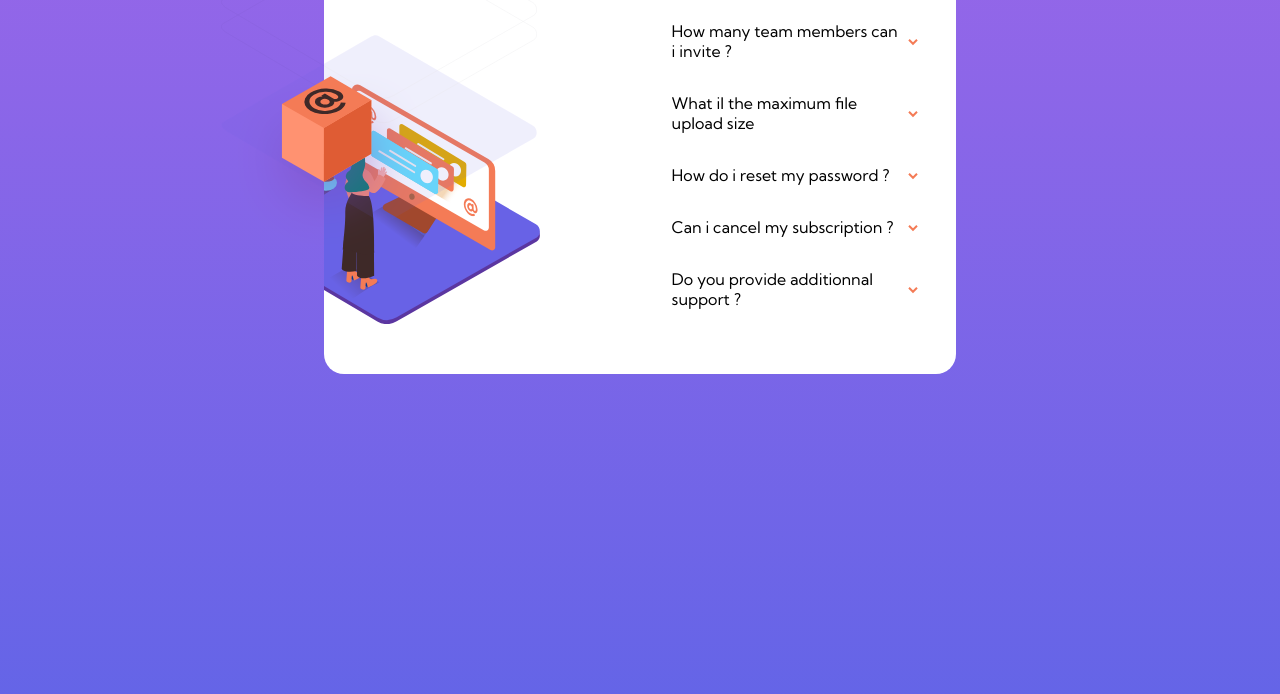
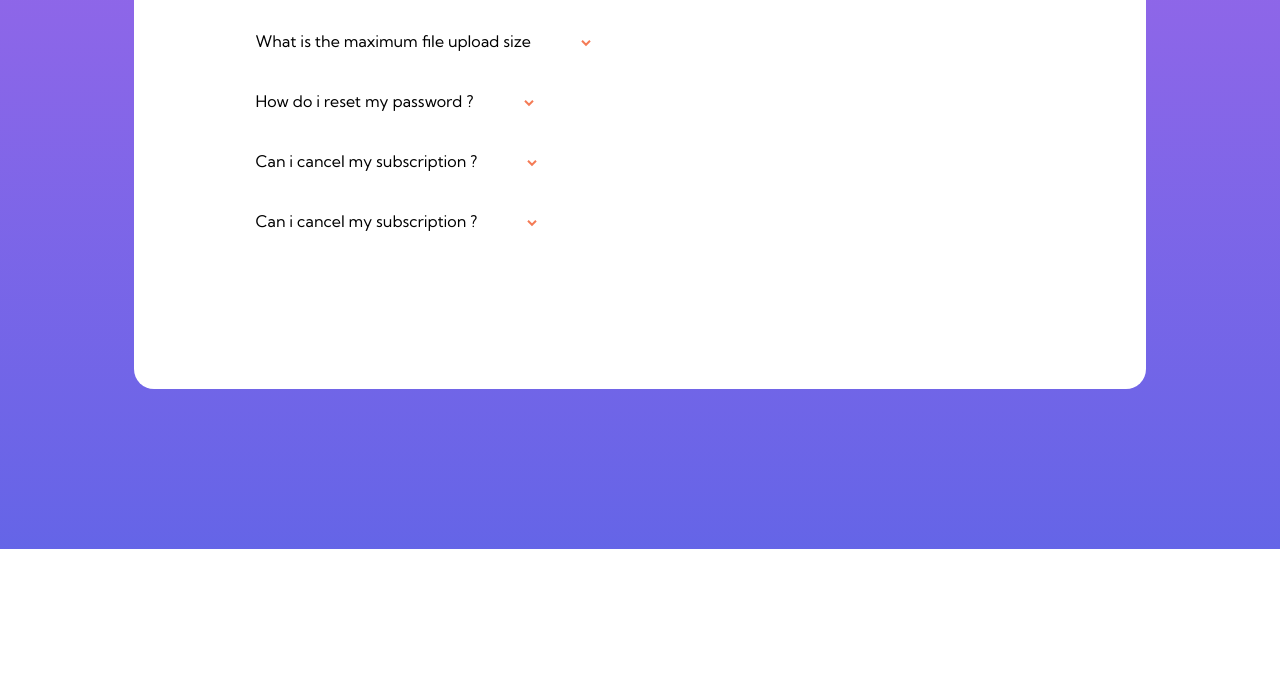
Before and after one commit to MarieCharton/Challenge-Front-End-01, a plain HTML site: page index.html in a window 1280 px wide. Shown: the part 446-1140 px from the top of the page. After the commit the page ends 995 px from the top, so only its background shows below. Drawn offline with Linux system fonts and the light colour scheme; a script that the page names is missing.

Commit message:
working on animate button only on CSS

```diff
--- a/css/style.css
+++ b/css/style.css
@@ -27,20 +27,18 @@ body{
     margin: auto;
     display: flex;
     margin: 20em auto;
-    /* This keep the box at his place  */
+    /* Garde la boite a sa place  */
     position: relative;
 }
 .images{
     width: 50%;
     overflow: hidden;
-    /* background-color: yellow; */
     background-image: url("../images/illustration-woman-online-desktop.svg");
     background-repeat: no-repeat;
     background-size: 100%;
     background-position: bottom 50px right 100px;
 }
 .faq{
-    /* background-color: blue; */
     width: 40%;
     margin: auto;
 }
@@ -55,7 +53,6 @@ body{
     position: absolute;
     left: -103px;
     top: 38px;
-
 }
 
 #box{
@@ -64,23 +61,51 @@ body{
     top: 200px;
     z-index: 1;
 }
-.question{
+#questions{
     display: flex;
+    flex-direction: column;
     justify-content: space-between;
 }
+.question{
+    padding:20px;
+}
 
-.answer{
+/* Dynamisation du bouton pour afficher la question  */
+
+#checkbox{
     display: none;
 }
-.button{
-    background-color: white;
-    border: none;
-    cursor: pointer;
-    /* transform: rotate(180deg); */
+.pipi{
+    display: none;
 }
 
+label::after{
+    content:url("../images/icon-arrow-down.svg");
+    cursor: pointer;
+    justify-content: space-between;
+  }
+  ::after{
+      padding-left: 50px;
+  }
+
+  input:checked ~  #essai{
+      font-weight: bold;
+  }
+
+  input:checked ~ #essai::after{
+      transform: rotate(180deg);
+  }
+
+  input:checked ~ .pipi{
+      display: inline;
+  }
+
+
+
+
 /* Media queries  */
-@media (max-width:767px){
+  @media  (min-width: 500px ) and (max-width: 1440px ){
+
     #wrapper{
         width:80%;
         height: 600px;
--- a/index.html
+++ b/index.html
@@ -21,33 +21,43 @@
         </div>
         <div class="faq">
           <h1>FAQ</h1>
+          <div id="questions">
             <div class="question">
-            <p>How many team members can i invite ?</p>
-            <button id = "button1"class = "button"> <img src="images/icon-arrow-down.svg" alt="arrow"></button>
-            <p class="answer">answer1</p>
+              <input id = "checkbox" type="checkbox">
+              <label id = "essai" for= "checkbox">How many team members can i invite ?</label>
+              <div class="pipi">
+                <p>Many as you want !!</p>
+              </div>
             </div>
             <div class="question">
-            <p>What il the maximum file upload size</p>
-            <button id = "button2" class = "button"> <img src="images/icon-arrow-down.svg" alt="arrow"></button>
-            <p class="answer">answer2</p>
+              <input id = "checkbox" type="checkbox">
+              <label id = "essai" for= "checkbox">What is the maximum file upload size</label>
+              <div class="pipi">
+                <p>Many as you want !!</p>
+              </div>
             </div>
             <div class="question">
-            <p>How do i reset my password ?</p>
-            <button id = "button3" class = "button"> <img src="images/icon-arrow-down.svg" alt="arrow"></button>
-            <p class="answer">answer3</p>
+              <input id = "checkbox" type="checkbox">
+              <label id = "essai" for= "checkbox">How do i reset my password ?</label>
+              <div class="pipi">
+                <p>Many as you want !!</p>
+              </div>
             </div>
             <div class="question">
-            <p>Can i cancel my subscription ?</p>
-            <button id = "button4" class = "button"> <img src="images/icon-arrow-down.svg" alt="arrow"></button>
-            <p class="answer">answer4</p>
+              <input id = "checkbox" type="checkbox">
+              <label id = "essai" for= "checkbox">Can i cancel my subscription ?</label>
+              <div class="pipi">
+                <p>Many as you want !!</p>
+              </div>
             </div>
             <div class="question">
-            <p>Do you provide additionnal support ?</p>
-            <button id = "button5" class = "button"> <img src="images/icon-arrow-down.svg" alt="arrow"></button>
-            <p class="answer">answer5</p>
+              <input id = "checkbox" type="checkbox">
+              <label id = "essai" for= "checkbox">Can i cancel my subscription ?</label>
+              <div class="pipi">
+                <p>Many as you want !!</p>
               </div>
             </div>
-
+          </div>
       </div>
     </div>
     <script type="text/javascript" src="js/app.js"></script>
```
Lines whose indentation alone changed are shown as unchanged.
